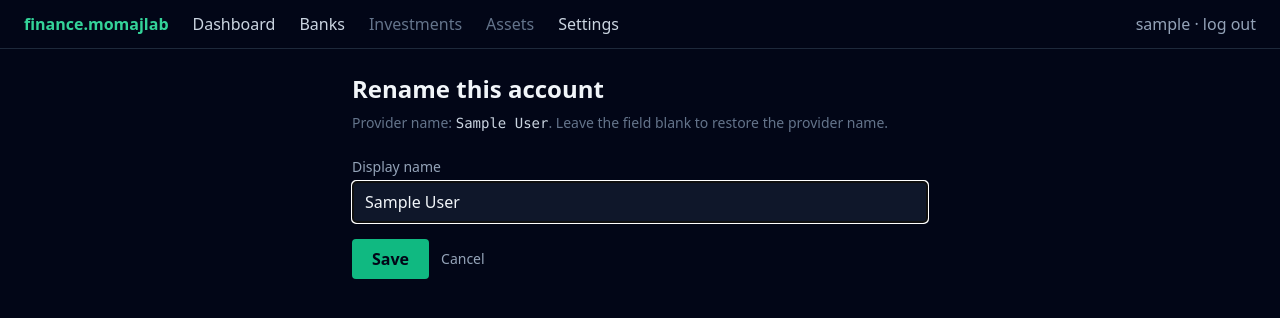
After one commit to mhamida292/FinanceManager, a Django app: page /banks/accounts/1/rename/ in a window 1280 px wide. The commit adds this page. Shown: the top 318 px of the page. Run offline with Django 5.2, Linux system fonts and the light colour scheme; a user stored in the database is signed in; tables that the repository leaves empty hold one stand-in row (values such as "Sample post"); some libraries are stand-ins or nearby versions.

Commit message:
feat(banking): rename institutions and accounts via display_name
Both Institution and Account gain an optional display_name field,
shown in the UI when set, falling back to the provider name
otherwise. Sync never overwrites display_name — renames survive.

New views:
  /banks/<id>/rename/            — rename an Institution
  /banks/accounts/<id>/rename/   — rename an Account

Small pencil (✎) icon on each row deep-links into the rename form.
Admin list_display and search_fields include display_name so you
can filter by it too.

Tests added (4 new): rename persists, blank restores provider name,
other users get 404, sync preserves display_name.

Co-Authored-By: Claude Opus 4.7 (1M context) <noreply@anthropic.com>

```diff
--- a/apps/banking/models.py
+++ b/apps/banking/models.py
@@ -20,6 +20,10 @@ class Institution(models.Model):
 
     user = models.ForeignKey(settings.AUTH_USER_MODEL, on_delete=models.CASCADE, related_name="institutions")
     name = models.CharField(max_length=200, help_text="User-friendly label for this connection.")
+    display_name = models.CharField(
+        max_length=200, blank=True, default="",
+        help_text="Optional override shown in the UI. Blank = use name. Never overwritten by sync.",
+    )
     provider = models.CharField(max_length=20, choices=PROVIDER_CHOICES, default="simplefin")
     access_url = EncryptedTextField(help_text="Provider access URL. Encrypted at rest.")
     created_at = models.DateTimeField(auto_now_add=True)
@@ -30,8 +34,12 @@ class Institution(models.Model):
     class Meta:
         ordering = ["-created_at"]
 
+    @property
+    def effective_name(self) -> str:
+        return self.display_name or self.name
+
     def __str__(self):
-        return f"{self.name} ({self.get_provider_display()})"
+        return f"{self.effective_name} ({self.get_provider_display()})"
 
 
 class AccountQuerySet(UserScopedQuerySet):
@@ -52,6 +60,10 @@ class Account(models.Model):
 
     institution = models.ForeignKey(Institution, on_delete=models.CASCADE, related_name="accounts")
     name = models.CharField(max_length=200)
+    display_name = models.CharField(
+        max_length=200, blank=True, default="",
+        help_text="Optional override shown in the UI. Blank = use name. Never overwritten by sync.",
+    )
     type = models.CharField(max_length=20, choices=TYPE_CHOICES, default="other")
     balance = models.DecimalField(max_digits=14, decimal_places=2, default=0)
     currency = models.CharField(max_length=8, default="USD")
@@ -67,8 +79,12 @@ class Account(models.Model):
             models.UniqueConstraint(fields=["institution", "external_id"], name="uniq_account_per_institution"),
         ]
 
+    @property
+    def effective_name(self) -> str:
+        return self.display_name or self.name
+
     def __str__(self):
-        return f"{self.org_name or self.institution.name} · {self.name}"
+        return f"{self.org_name or self.institution.effective_name} · {self.effective_name}"
 
 
 class TransactionQuerySet(UserScopedQuerySet):
--- /dev/null
+++ b/apps/banking/templates/banking/rename_form.html
@@ -0,0 +1,30 @@
+{% extends "base.html" %}
+{% block title %}Rename {{ subject }}{% endblock %}
+{% block content %}
+<div class="max-w-xl mx-auto">
+  <h1 class="text-2xl font-bold mb-2">Rename this {{ subject }}</h1>
+  <p class="text-slate-500 text-sm mb-6">
+    Provider name: <code class="text-slate-300">{{ fallback_value }}</code>.
+    Leave the field blank to restore the provider name.
+  </p>
+
+  <form method="post" class="space-y-4">
+    {% csrf_token %}
+    <div>
+      <label class="block text-sm text-slate-400 mb-1" for="id_display_name">Display name</label>
+      <input id="id_display_name" name="display_name" type="text"
+             value="{{ current_value }}"
+             autofocus
+             maxlength="200"
+             placeholder="e.g., Joint Checking"
+             class="w-full bg-slate-900 border border-slate-700 rounded px-3 py-2">
+    </div>
+    <div class="flex items-center gap-3">
+      <button type="submit" class="bg-emerald-500 hover:bg-emerald-400 text-slate-950 font-bold px-5 py-2 rounded">
+        Save
+      </button>
+      <a href="{{ cancel_url }}" class="text-slate-400 hover:text-white text-sm">Cancel</a>
+    </div>
+  </form>
+</div>
+{% endblock %}
--- a/apps/banking/urls.py
+++ b/apps/banking/urls.py
@@ -8,5 +8,7 @@ urlpatterns = [
     path("", views.banks_list, name="list"),
     path("link/", views.link_form, name="link"),
     path("<int:institution_id>/sync/", views.sync_institution_view, name="sync"),
+    path("<int:institution_id>/rename/", views.rename_institution, name="rename_institution"),
     path("accounts/<int:account_id>/", views.account_detail, name="account_detail"),
+    path("accounts/<int:account_id>/rename/", views.rename_account, name="rename_account"),
 ]
--- a/apps/banking/views.py
+++ b/apps/banking/views.py
@@ -67,3 +67,39 @@ def account_detail(request, account_id):
         "account": account,
         "transactions": transactions,
     })
+
+
+@login_required
+@require_http_methods(["GET", "POST"])
+def rename_institution(request, institution_id):
+    institution = get_object_or_404(Institution.objects.for_user(request.user), pk=institution_id)
+    if request.method == "POST":
+        institution.display_name = request.POST.get("display_name", "").strip()
+        institution.save(update_fields=["display_name"])
+        messages.success(request, f"Renamed to \"{institution.effective_name}\".")
+        return HttpResponseRedirect(reverse("banking:list"))
+    return render(request, "banking/rename_form.html", {
+        "subject": "institution",
+        "object": institution,
+        "cancel_url": reverse("banking:list"),
+        "current_value": institution.display_name,
+        "fallback_value": institution.name,
+    })
+
+
+@login_required
+@require_http_methods(["GET", "POST"])
+def rename_account(request, account_id):
+    account = get_object_or_404(Account.objects.for_user(request.user), pk=account_id)
+    if request.method == "POST":
+        account.display_name = request.POST.get("display_name", "").strip()
+        account.save(update_fields=["display_name"])
+        messages.success(request, f"Renamed to \"{account.effective_name}\".")
+        return HttpResponseRedirect(reverse("banking:account_detail", args=[account.id]))
+    return render(request, "banking/rename_form.html", {
+        "subject": "account",
+        "object": account,
+        "cancel_url": reverse("banking:account_detail", args=[account.id]),
+        "current_value": account.display_name,
+        "fallback_value": account.name,
+    })
```
Also changed, not shown: apps/banking/admin.py (+4 -4 lines), apps/banking/templates/banking/account_detail.html (+13 -2 lines), apps/banking/templates/banking/banks_list.html (+10 -5 lines), apps/banking/tests/test_services.py (+21 -0 lines), apps/banking/tests/test_views.py (+67 -0 lines).
